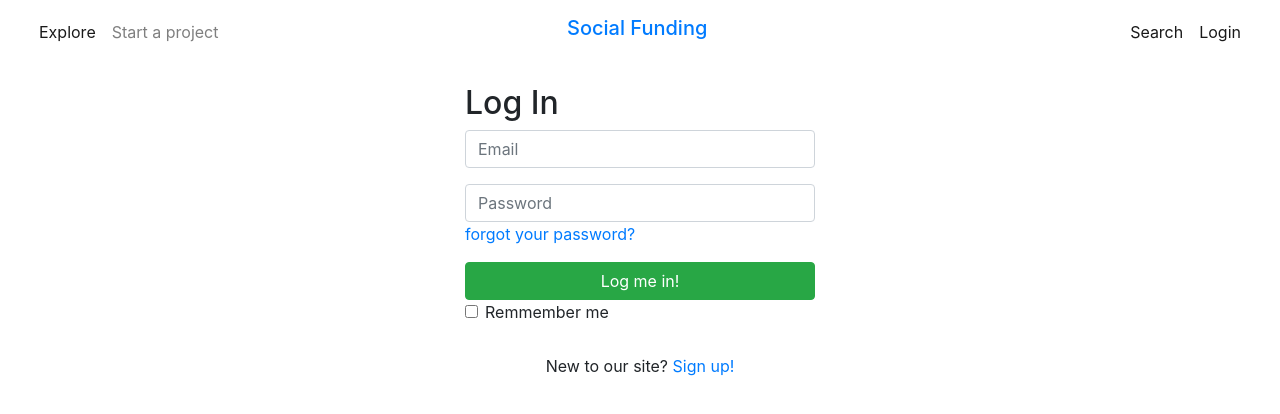
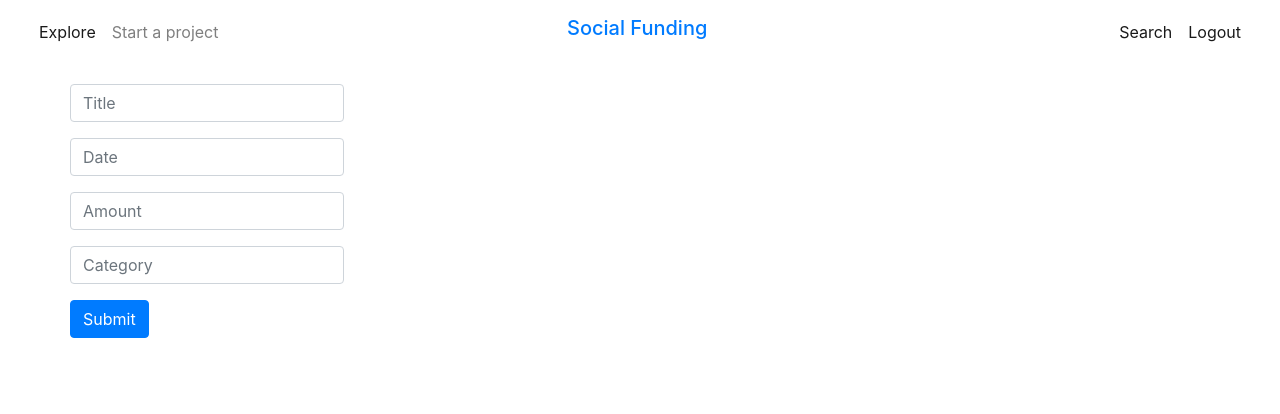
Before and after one commit to NivDolev/social-funds, an Angular app: page /projects/new in a window 1280 px wide. Before the commit this address led to /login. Shown: the top 414 px of the page. Built offline with nearby package versions, Linux system fonts and the light colour scheme.

Commit message:
fixed proejct edit form to reactive

```diff
--- a/src/app/projects/project-edit/project-edit.component.css
+++ b/src/app/projects/project-edit/project-edit.component.css
@@ -1,7 +1,3 @@
 input.ng-invalid.ng-touched {
     border: 1px red solid;
 }
-
-input[type="number"].ng-touched.ng-invalid {
-    border: 1px red solid;
-}
--- a/src/app/projects/project-edit/project-edit.component.html
+++ b/src/app/projects/project-edit/project-edit.component.html
@@ -2,41 +2,33 @@
   <div class="row">
 
 
-    <form (ngSubmit)="onSubmit()" #newProject="ngForm">
+    <form [formGroup]="projectData" (ngSubmit)="onSubmit()">
 
-      <div id="projectData"
-      ngModelGroup="ProjectData">
+      <div>
 
         <div class="form-group">
-          <input type="text" name="title"
-          class="form-control" placeholder="Title"
-          ngModel
-          required
-          #title="ngModel">
+          <input type="text" formControlName="title" class="form-control" placeholder="Title">
           <span class="errorHelper" *ngIf="title.invalid && title.touched">
               Must have a title
             </span>
         </div>
 
         <div class="form-group">
-          <input type="date" name="date"
-          class="form-control" placeholder="Date" ngModel required
-          #date="ngModel">
+          <input type="text" formControlName="endDate" class="form-control" placeholder="Date">
+          <span class="errorHelper" *ngIf="endDate.invalid && endDate.touched">
+              Must have a valid date
+            </span>
         </div>
 
         <div class="form-group">
-          <input type="number" name="amount"
-          class="form-control" placeholder="Amount" ngModel number required
-          #amount="ngModel">
-          <span class="errorHelper" *ngIf="amount.value < 1 && amount.touched">
+          <input type="number" formControlName="amount" class="form-control" placeholder="Amount">
+          <span class="errorHelper" *ngIf="amount.invalid && amount.touched">
               Number cannot be 0 or lower
             </span>
         </div>
 
         <div class="form-group">
-          <input type="text" name="category"
-          class="form-control" placeholder="Category" ngModel required
-          #category="ngModel">
+          <input type="text" formControlName="category" class="form-control" placeholder="Category">
           <span class="errorHelper" *ngIf="category.touched && category.invalid">
               Must enter category
             </span>
@@ -48,6 +40,5 @@
       <button *ngIf="editMode" type="submit" class="btn btn-primary">Save</button>
     </form>
 
-
   </div>
 </div>
--- a/src/app/projects/project-edit/project-edit.component.ts
+++ b/src/app/projects/project-edit/project-edit.component.ts
@@ -1,8 +1,8 @@
-import { ActivatedRoute } from '@angular/router';
+import { ActivatedRoute, CanActivate } from '@angular/router';
 import { ProjectsService } from './../../services/projects.service';
 import { Component, OnInit, ViewChild } from '@angular/core';
 import { Project } from '../models/project.model';
-import { NgForm, FormGroup, FormControl } from '@angular/forms';
+import { FormGroup, FormBuilder, Validators, FormControl } from '@angular/forms';
 
 
 @Component({
@@ -12,82 +12,87 @@ import { NgForm, FormGroup, FormControl } from '@angular/forms';
 })
 export class ProjectEditComponent implements OnInit {
 
-  @ViewChild('newProject')
-  newProject: NgForm;
+  public submitted = false;
+  private _editMode: boolean;
+  get editMode() {
+    return this._editMode;
+  }
 
-  _projectData: FormGroup;
-  submitted = false;
-  editMode: boolean;
+  projectData: FormGroup;
+  get title() { return this.projectData.get('title'); }
+  get endDate() { return this.projectData.get('endDate'); }
+  get amount() { return this.projectData.get('amount'); }
+  get category() { return this.projectData.get('category'); }
 
-  project: Project;
+  constructor(
+    private projectsService: ProjectsService,
+    private route: ActivatedRoute,
+    private fb: FormBuilder) {
 
-  constructor(private projectsService: ProjectsService,
-    private route: ActivatedRoute) { }
+    this.createForm();
+  }
 
   ngOnInit() {
-    const id: number = +this.route.snapshot.paramMap.get('id');
-    console.log(id);
-    if (id !== 0) {
-      this.getProject(id);
-      this.updateProjectForm();
-      this.editMode = true;
-    } else {
-      this.editMode = false;
-    }
-    this.newProject.form.patchValue({
-      ProjectData: {
-        title: 'test'
-      }
+    this.getProject();
+  }
+
+  createForm() {
+    this.projectData = this.fb.group({
+      title: ['', [Validators.required]],
+      endDate: ['', [Validators.required]],
+      amount: ['', [Validators.required, this.validateAmount.bind(this)]],
+      category: ['', [Validators.required]],
+      id: ''
     });
   }
 
-  onAddProject(project: Project): void {
-    this.projectsService.addProject(project);
-  }
 
   onSubmit(): void {
-    console.log(this.newProject.value.ProjectData.date);
-    if (this.newProject.valid) {
-      this.addNewProject();
+    if (this.projectData.valid) {
+      console.log('Form is valid');
     } else {
-      this.updateProject();
+      console.log('form is invalid');
     }
   }
 
-  getProject(id: number): void {
-    this.project = this.projectsService.getProject(id);
+  getProject(): void {
+    const id: number = +this.route.snapshot.paramMap.get('id');
+    const project: Project = this.projectsService.getProject(id);
+    console.log('Project Data: ', project);
+    if (id !== 0) {
+      this.updateProjectForm(project);
+      this._editMode = true;
+    } else {
+      this._editMode = false;
+    }
   }
 
-  updateProjectForm() {
-    this._projectData = new FormGroup({
-      title: new FormControl(),
-      date: new FormControl(),
-      amount: new FormControl(),
-      category: new FormControl(),
+  updateProjectForm(project: Project) {
+    this.projectData.patchValue({
+      id: project.id,
+      title: project.title,
+      endDate: new Date(),
+      amount: project.amount,
+      category: project.category
     });
-    this._projectData.patchValue({
-      title: this.project.title,
-      date: this.project.endDate,
-      amount: this.project.amount,
-      category: this.project.category
-    });
-    this.newProject.form.patchValue(this._projectData);
   }
 
   addNewProject(): void {
-    const project: Project = new Project(
-      this.newProject.value.ProjectData.title,
-      this.newProject.value.ProjectData.date,
-      this.newProject.value.ProjectData.amount,
-      this.newProject.value.ProjectData.category
-    );
-    this.onAddProject(project);
-    this.submitted = true;
-    this.newProject.reset();
-    console.log(project);
+
   }
 
   updateProject(): void {
-    console.log('invalid');
+
+  }
+
+  validateAmount(control: FormControl): {[errorCode: string]: boolean} {
+    try {
+      if (+control.value < 1) {
+        return {'Amount is smaller then 1': true};
+      }
+    } catch (e) {
+      console.log(e);
+    }
+    return null;
   }
 }
--- a/src/app/services/login.service.ts
+++ b/src/app/services/login.service.ts
@@ -7,7 +7,7 @@ import { User } from '../accounts/models/user.model';
 @Injectable({ providedIn: 'root' })
 export class LogingService {
     public _isLoggedObs: Subject<boolean>;
-    private isLogged = false;
+    private isLogged = true;
     private usersList: User[];
 
     constructor() {
```
